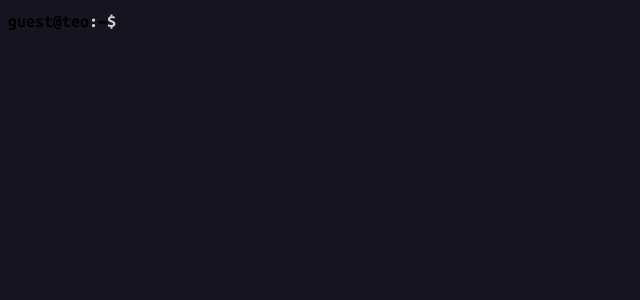
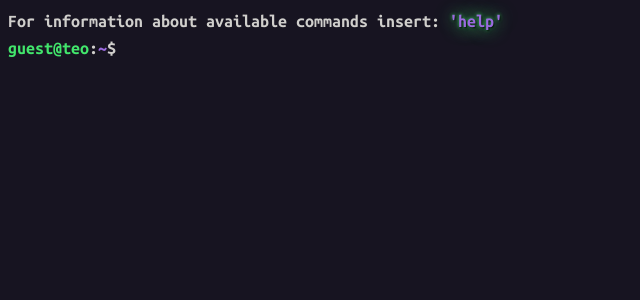
Before and after one commit to TeoMatosevic/interactive-resume, a React (Vite) app: page / in a window 1280 px wide. Shown: the top 300 px of the page, without its empty margins (0-640 px from the left). Built offline with nearby package versions, Linux system fonts and the light colour scheme.

Commit message:
Added help command

```diff
--- a/src/components/Printer.tsx
+++ b/src/components/Printer.tsx
@@ -1,63 +1,31 @@
-import { useState, useEffect, useCallback, useRef } from "react"
+import { useState, useEffect, useRef } from "react"
 import { PrinterOptions, Color } from "../models"
 import "../styles/Printer.css"
+import { useQuery, usePrinter } from "../hooks"
 
 interface PrinterProps {
     refresh: number
 }
 
 const Printer: React.FC<PrinterProps> = ({ refresh }) => {
-    // const [printedBlocksCounter, setPrintedBlocksCounter] = useState(0)
-    // const [unprintedBlocksCounter, setUnprintedBlocksCounter] = useState(0)
-    const [options, setOptions] = useState<PrinterOptions[][]>([
-        [
-            {
-                color: Color.GREEN,
-                text: "guest@teo",
-            },
-            {
-                color: Color.WHITE,
-                text: ":",
-            },
-            {
-                color: Color.PURPLE,
-                text: "~",
-            },
-            {
-                color: Color.WHITE,
-                text: "$ ",
-            },
-        ],
-    ])
+    const { printUser, printQuery, printStartUp } = usePrinter()
+    const [options, setOptions] = useState<PrinterOptions[][]>(printStartUp)
     const inputRef = useRef<HTMLDivElement>(null)
-
-    const query = (input: string) => {}
+    const { query } = useQuery()
 
     const handleSubmit = (e: React.KeyboardEvent<HTMLDivElement>, ref: React.RefObject<HTMLDivElement>) => {
         e.preventDefault()
         const input = ref.current?.innerText
         if (input) {
             const newOptions = [...options]
-            newOptions[options.length - 1].push({ color: Color.WHITE, text: input })
-            newOptions[options.length - 1].push({ color: Color.WHITE, text: "\n" })
-            newOptions.push([
-                {
-                    color: Color.GREEN,
-                    text: "guest@teo",
-                },
-                {
-                    color: Color.WHITE,
-                    text: ":",
-                },
-                {
-                    color: Color.PURPLE,
-                    text: "~",
-                },
-                {
-                    color: Color.WHITE,
-                    text: "$ ",
-                },
-            ])
+            const queryOptions = printQuery(input)
+            queryOptions.forEach((opt) => {
+                newOptions[options.length - 1].push(opt)
+            })
+            const queryResult = query(input)
+            newOptions.push(queryResult)
+            const userOptions = printUser()
+            newOptions.push(userOptions)
             setOptions(newOptions)
             ref.current.innerText = ""
         }
@@ -109,8 +77,14 @@ const Printer: React.FC<PrinterProps> = ({ refresh }) => {
 }
 
 const print = (opt: PrinterOptions) => {
-    const textColor = opt.color == Color.PURPLE ? "purple" : opt.color == Color.GREEN ? "green" : "text"
-    return <span className={`font-ubuntu-mono font-bold text-terminal-size text-terminal-${textColor}`}>{opt.text}</span>
+    const textColor: string =
+        opt.color === Color.WHITE ? "text-terminal-text" : opt.color === Color.GREEN ? "text-terminal-green" : "text-terminal-purple"
+    const additionalClassName = opt.className ? opt.className : ""
+    return (
+        <span className={`font-ubuntu-mono whitespace-pre-wrap font-bold text-terminal-size ${textColor} ${additionalClassName}`}>
+            {opt.text}
+        </span>
+    )
 }
 
 export default Printer
--- /dev/null
+++ b/src/hooks/index.ts
@@ -0,0 +1,4 @@
+import useQuery from "./useQuery"
+import usePrinter from "./usePrinter"
+
+export { useQuery, usePrinter }
--- /dev/null
+++ b/src/hooks/usePrinter.ts
@@ -0,0 +1,114 @@
+import { PrinterOptions, Color } from "../models"
+
+const usePrinter = () => {
+    const printUser = (): PrinterOptions[] => {
+        const options: PrinterOptions[] = [
+            {
+                color: Color.GREEN,
+                text: "guest@teo",
+            },
+            {
+                color: Color.WHITE,
+                text: ":",
+            },
+            {
+                color: Color.PURPLE,
+                text: "~",
+            },
+            {
+                color: Color.WHITE,
+                text: "$ ",
+            },
+        ]
+        return options
+    }
+
+    const printQuery = (query: string): PrinterOptions[] => {
+        const options: PrinterOptions[] = [
+            {
+                color: Color.WHITE,
+                text: query,
+            },
+        ]
+
+        return options
+    }
+
+    const printStartUp = (): PrinterOptions[][] => {
+        const options = [
+            [
+                {
+                    color: Color.WHITE,
+                    text: "For information about available commands insert: ",
+                },
+                {
+                    color: Color.PURPLE,
+                    text: "'help'",
+                    className: "text-shadow",
+                },
+            ],
+            [
+                {
+                    color: Color.GREEN,
+                    text: "guest@teo",
+                },
+                {
+                    color: Color.WHITE,
+                    text: ":",
+                },
+                {
+                    color: Color.PURPLE,
+                    text: "~",
+                },
+                {
+                    color: Color.WHITE,
+                    text: "$ ",
+                },
+            ],
+        ]
+
+        return options
+    }
+
+    const printHelpCommand = (): PrinterOptions[] => {
+        const options: PrinterOptions[] = [
+            {
+                color: Color.GREEN,
+                text: "Available commands:\n",
+            },
+            {
+                color: Color.WHITE,
+                text: `\
+    'help'
+`,
+            },
+            {
+                color: Color.WHITE,
+                text: `\
+    'about'
+`,
+            },
+            {
+                color: Color.WHITE,
+                text: `\
+    'projects'
+`,
+            },
+        ]
+        return options
+    }
+
+    const printCommandNotFound = (query: string): PrinterOptions[] => {
+        const options: PrinterOptions[] = [
+            {
+                color: Color.WHITE,
+                text: "Command not found: " + query + "\n",
+            },
+        ]
+        return options
+    }
+
+    return { printUser, printQuery, printStartUp, printHelpCommand, printCommandNotFound }
+}
+
+export default usePrinter
--- /dev/null
+++ b/src/hooks/useQuery.ts
@@ -0,0 +1,17 @@
+import { PrinterOptions } from "../models"
+import { usePrinter } from "."
+
+const useQuery = () => {
+    const { printHelpCommand, printCommandNotFound } = usePrinter()
+    const query = (query: string): PrinterOptions[] => {
+        if (query === "help") {
+            return printHelpCommand()
+        } else {
+            return printCommandNotFound(query)
+        }
+    }
+
+    return { query }
+}
+
+export default useQuery
--- a/src/models/PrinterOptions.ts
+++ b/src/models/PrinterOptions.ts
@@ -1,6 +1,7 @@
 import { Color } from "."
 
 export default interface PrinterOptions {
-    color: Color,
-    text: string,
+    color: Color
+    text: string
+    className?: string
 }
```
